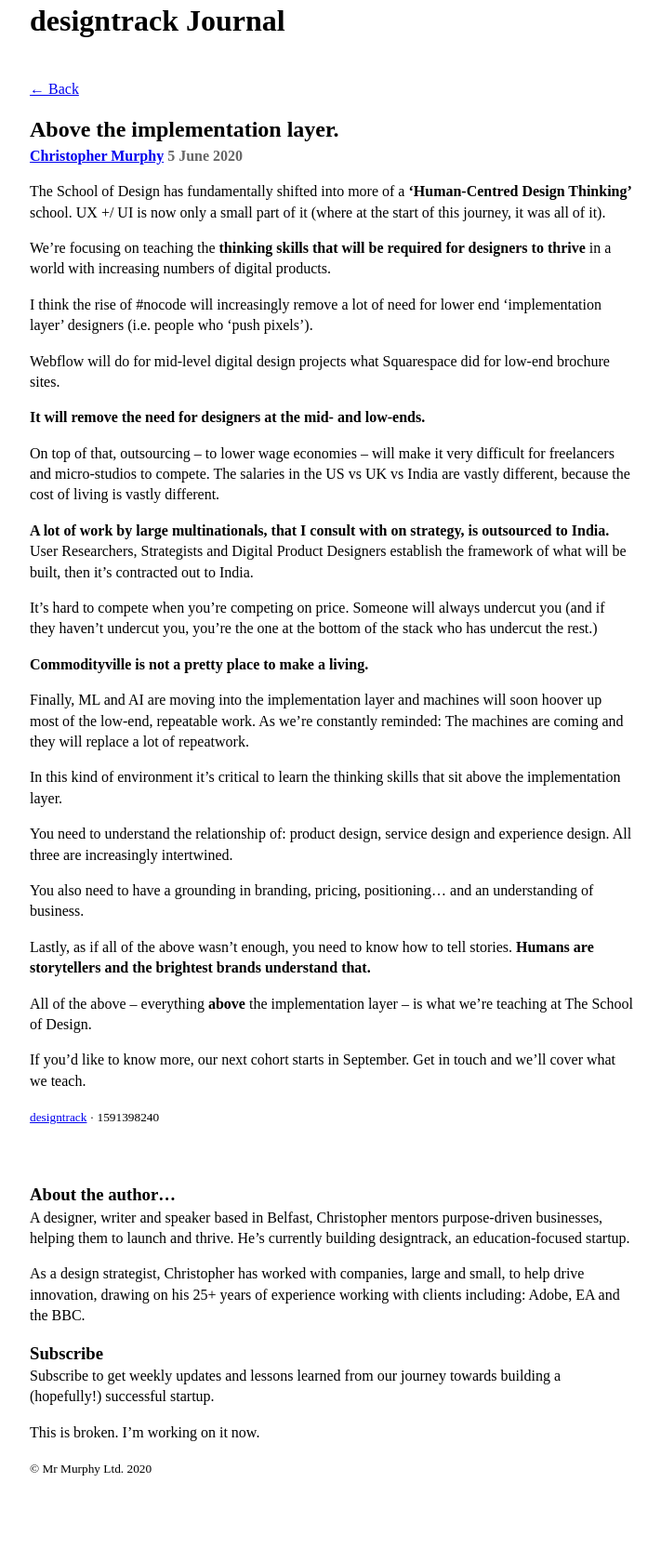
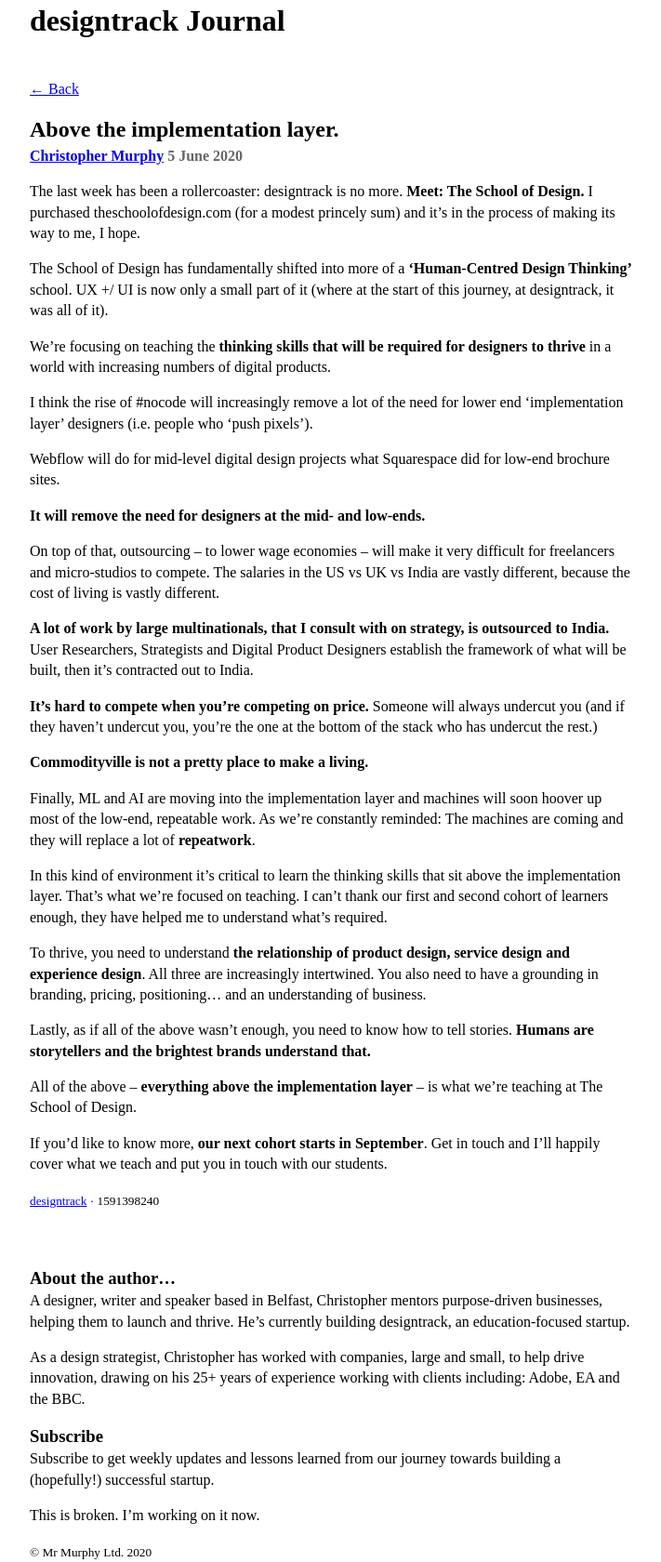
Before and after one commit to designtrack/designtrack-journal, a Jekyll site: the page built from _posts/2020-06-05-above-the-implementation-layer.md, in a window 1280 px wide. Shown: the whole page at 93% size, without its empty margins (283-994 px from the left). Built offline with Jekyll 4.4.1, drawn with Linux system fonts in a browser that asks for light colours; nearby versions of some CDN libraries; before the commit the page ends 1590 px from its top, so only the background shows below that.

Commit message:
Update from Forestry.io Christopher Murphy updated _posts/2020-06-05-above-the-implementation-layer.md

```diff
--- a/_posts/2020-06-05-above-the-implementation-layer.md
+++ b/_posts/2020-06-05-above-the-implementation-layer.md
@@ -4,11 +4,13 @@
 date: 2020-06-05 23:04:00 +0000
 
 ---
-The School of Design has fundamentally shifted into more of a **‘Human-Centred Design Thinking’** school. UX +/ UI is now only a small part of it (where at the start of this journey, it was all of it).
+The last week has been a rollercoaster: designtrack is no more. **Meet: The School of Design.** I purchased theschoolofdesign.com (for a modest princely sum) and it's in the process of making its way to me, I hope.
+
+The School of Design has fundamentally shifted into more of a **‘Human-Centred Design Thinking’** school. UX +/ UI is now only a small part of it (where at the start of this journey, at designtrack, it was all of it).
 
 We’re focusing on teaching the **thinking skills that will be required for designers to thrive** in a world with increasing numbers of digital products.
 
-I think the rise of #nocode will increasingly remove a lot of need for lower end ‘implementation layer’ designers (i.e. people who ‘push pixels’).
+I think the rise of #nocode will increasingly remove a lot of the need for lower end ‘implementation layer’ designers (i.e. people who ‘push pixels’).
 
 Webflow will do for mid-level digital design projects what Squarespace did for low-end brochure sites.
 
@@ -18,20 +20,18 @@
 
 **A lot of work by large multinationals, that I consult with on strategy, is outsourced to India.** User Researchers, Strategists and Digital Product Designers establish the framework of what will be built, then it’s contracted out to India.
 
-It’s hard to compete when you’re competing on price. Someone will always undercut you (and if they haven’t undercut you, you’re the one at the bottom of the stack who has undercut the rest.)
+**It’s hard to compete when you’re competing on price.** Someone will always undercut you (and if they haven’t undercut you, you’re the one at the bottom of the stack who has undercut the rest.)
 
 **Commodityville is not a pretty place to make a living.**
 
-Finally, ML and AI are moving into the implementation layer and machines will soon hoover up most of the low-end, repeatable work. As we're constantly reminded: The machines are coming and they will replace a lot of repeatwork.
+Finally, ML and AI are moving into the implementation layer and machines will soon hoover up most of the low-end, repeatable work. As we're constantly reminded: The machines are coming and they will replace a lot of **repeatwork**.
 
-In this kind of environment it’s critical to learn the thinking skills that sit above the implementation layer.
+In this kind of environment it’s critical to learn the thinking skills that sit above the implementation layer. That's what we're focused on teaching. I can't thank our first and second cohort of learners enough, they have helped me to understand what's required.
 
-You need to understand the relationship of: product design, service design and experience design. All three are increasingly intertwined.
-
-You also need to have a grounding in branding, pricing, positioning… and an understanding of business.
+To thrive, you need to understand **the relationship of product design, service design and experience design**. All three are increasingly intertwined. You also need to have a grounding in branding, pricing, positioning… and an understanding of business.
 
 Lastly, as if all of the above wasn’t enough, you need to know how to tell stories. **Humans are storytellers and the brightest brands understand that.**
 
-All of the above – everything **above** the implementation layer – is what we’re teaching at The School of Design.
+All of the above – **everything above the implementation layer** – is what we’re teaching at The School of Design.
 
-If you'd like to know more, our next cohort starts in September. Get in touch and we'll cover what we teach.
+If you'd like to know more, **our next cohort starts in September**. Get in touch and I'll happily cover what we teach and put you in touch with our students.
```
